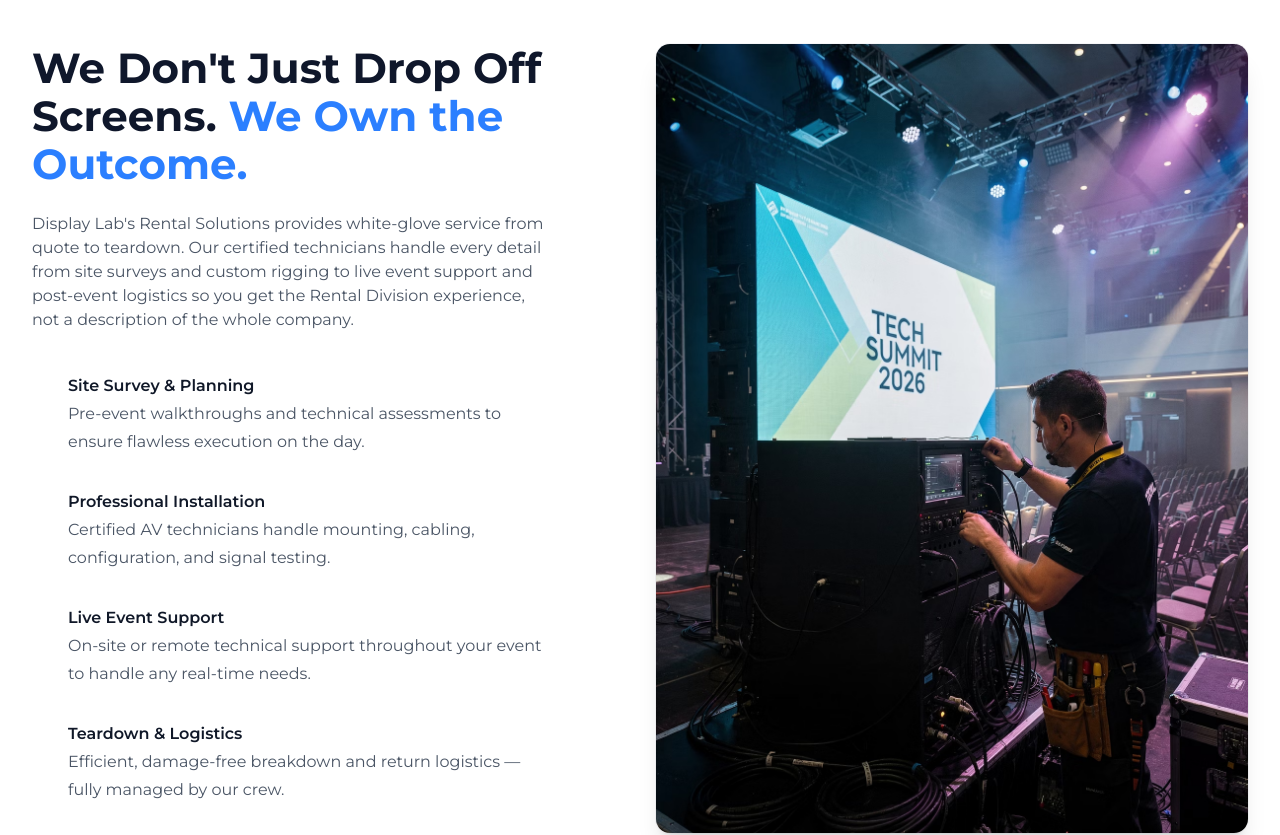
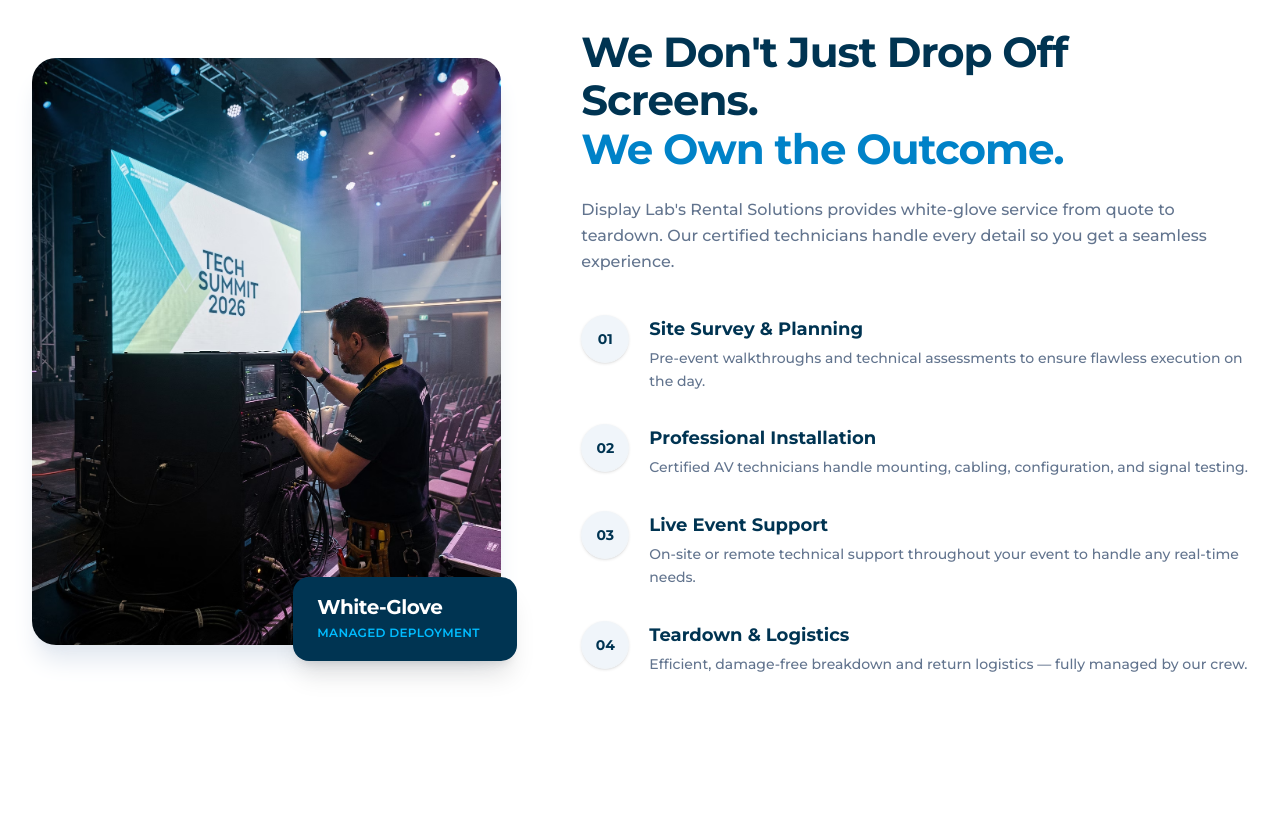
Before and after one commit to mijbah-eng/diplayLab, a Next.js app: page /rental in a window 1280 px wide. Shown: the part 2860-3695 px from the top of the page. Built offline with nearby package versions, Linux system fonts and the light colour scheme.

Commit message:
productCetagory updated

```diff
--- a/src/components/ProductCetagory/index.jsx
+++ b/src/components/ProductCetagory/index.jsx
@@ -51,6 +51,13 @@ function ProductCetagory({ selectedCategory, setSelectedCategory }) {
   const scrollContainerRef = useRef(null);
   const [showLeftArrow, setShowLeftArrow] = useState(false);
   const [showRightArrow, setShowRightArrow] = useState(false);
+  const [isGrabbing, setIsGrabbing] = useState(false);
+
+  const isDragging = useRef(false);
+  const startX = useRef(0);
+  const startY = useRef(0);
+  const scrollLeft = useRef(0);
+  const preventClick = useRef(false);
 
   const checkScroll = () => {
     if (scrollContainerRef.current) {
@@ -88,7 +95,65 @@ function ProductCetagory({ selectedCategory, setSelectedCategory }) {
     }
   };
 
+  const handlePointerDown = (e) => {
+    if (e.pointerType === "mouse" && e.button !== 0) return;
+
+    isDragging.current = true;
+    preventClick.current = false;
+    startX.current = e.clientX;
+    startY.current = e.clientY;
+    scrollLeft.current = scrollContainerRef.current.scrollLeft;
+
+    if (scrollContainerRef.current) {
+      scrollContainerRef.current.setPointerCapture(e.pointerId);
+    }
+    setIsGrabbing(true);
+  };
+
+  const handlePointerMove = (e) => {
+    if (!isDragging.current) return;
+
+    const dx = e.clientX - startX.current;
+    const dy = e.clientY - startY.current;
+
+    // If moved more than 5px, it's a drag interaction -> prevent clicking.
+    if (Math.abs(dx) > 5 || Math.abs(dy) > 5) {
+      preventClick.current = true;
+    }
+
+    if (e.pointerType === "mouse") {
+      e.preventDefault();
+      if (scrollContainerRef.current) {
+        scrollContainerRef.current.scrollLeft = scrollLeft.current - dx;
+      }
+    }
+  };
+
+  const handlePointerUp = (e) => {
+    if (!isDragging.current) return;
+    isDragging.current = false;
+    setIsGrabbing(false);
+    if (scrollContainerRef.current) {
+      try {
+        scrollContainerRef.current.releasePointerCapture(e.pointerId);
+      } catch (err) {}
+    }
+  };
+
+  const handlePointerCancel = (e) => {
+    isDragging.current = false;
+    setIsGrabbing(false);
+    if (scrollContainerRef.current) {
+      try {
+        scrollContainerRef.current.releasePointerCapture(e.pointerId);
+      } catch (err) {}
+    }
+  };
+
   const handleCategoryClick = (id) => {
+    if (preventClick.current) {
+      return;
+    }
     if (setSelectedCategory) {
       setSelectedCategory(id);
     }
@@ -128,7 +193,13 @@ function ProductCetagory({ selectedCategory, setSelectedCategory }) {
         {/* Scrollable Container */}
         <div
           ref={scrollContainerRef}
-          className="flex items-center overflow-x-auto scrollbar-none w-full py-1 px-4 gap-2 scroll-smooth"
+          onPointerDown={handlePointerDown}
+          onPointerMove={handlePointerMove}
+          onPointerUp={handlePointerUp}
+          onPointerCancel={handlePointerCancel}
+          className={`flex items-center overflow-x-auto scrollbar-none w-full py-1 px-4 gap-2 touch-pan-y select-none ${
+            isGrabbing ? "cursor-grabbing" : "cursor-grab"
+          }`}
         >
           {CATEGORIES_DATA.map((category, index) => {
             const isActive = selectedCategory === category.id;
@@ -144,6 +215,7 @@ function ProductCetagory({ selectedCategory, setSelectedCategory }) {
                     <img
                       src={category.image}
                       alt={category.title}
+                      draggable="false"
                       className="max-w-full max-h-full object-contain transition-transform duration-300 group-hover:scale-110"
                     />
                   </div>
--- a/src/components/pages/rental/components/Rental_division_service_model.jsx
+++ b/src/components/pages/rental/components/Rental_division_service_model.jsx
@@ -3,60 +3,91 @@ import Image from "next/image";
 function Rental_division_service_model() {
   const features = [
     {
+      id: '01',
       name: 'Site Survey & Planning',
       description:
         'Pre-event walkthroughs and technical assessments to ensure flawless execution on the day.',
     },
     {
+      id: '02',
       name: 'Professional Installation',
       description: 'Certified AV technicians handle mounting, cabling, configuration, and signal testing.',
     },
     {
+      id: '03',
       name: 'Live Event Support',
       description: 'On-site or remote technical support throughout your event to handle any real-time needs.'
     },
     {
+      id: '04',
       name: 'Teardown & Logistics',
       description: 'Efficient, damage-free breakdown and return logistics — fully managed by our crew.'
     },
-]
+  ];
 
-return (<>
+  return (
+    <section className="bg-white py-20 lg:py-28 overflow-hidden">
+      <div className="container max-w-6xl mx-auto px-4 sm:px-6 lg:px-8">
+        <div className="grid grid-cols-1 lg:grid-cols-12 gap-12 lg:gap-16 items-center">
 
-        <div className="overflow-hidden bg-white py-24 sm:py-32">
-            <div className="container">
-                <div className="mx-auto grid max-w-2xl grid-cols-1 gap-x-8 gap-y-16 sm:gap-y-20 lg:mx-0 lg:max-w-none lg:grid-cols-2">
-                    <div className="">
-                        <div className="lg:max-w-lg">
-                            <h2 className="h2_text mb-6">
-                                We Don't Just Drop Off Screens. <span className="text-blue-500">We Own the Outcome.</span>
+          {/* Left Column: Image with Overlapping Badge */}
+          <div className="lg:col-span-5 relative w-full max-w-md lg:max-w-none mx-auto lg:mx-0 pb-6 pr-6 lg:pb-0 lg:pr-0">
+            <div className="relative rounded-3xl overflow-hidden shadow-xl shadow-slate-200">
+              <Image
+                alt="Certified AV technician working on modular LED display panels"
+                src="/images/pages/rental/divition_service_model/divition_service_model.avif"
+                width={600}
+                height={650}
+                className="w-full h-auto object-cover aspect-[4/5] scale-100 hover:scale-102 transition-transform duration-500 ease-out"
+                priority
+              />
+            </div>
+
+            {/* White-Glove Badge */}
+            <div className="absolute -bottom-2 right-2 sm:bottom-[-16px] sm:right-[-16px] bg-[#003452] text-white py-5 px-6 rounded-2xl shadow-xl z-20 w-56 transform hover:-translate-y-1 transition-transform duration-300">
+              <div className="text-xl font-bold tracking-tight leading-none">White-Glove</div>
+              <div className="text-xs text-sky-400 font-semibold mt-2 tracking-wide uppercase">Managed Deployment</div>
+            </div>
+          </div>
+
+          {/* Right Column: Copy & Process Steps */}
+          <div className="lg:col-span-7 lg:pl-4">
+            <h2 className="text-3xl md:text-[42px] md:leading-[1.15] font-bold tracking-tight text-[#003452]">
+              We Don't Just Drop Off Screens.<br />
+              <span className="text-[#0082C8]">We Own the Outcome.</span>
             </h2>
-                            <p className="text-[1rem] text-gray-600 max-w-3xl mx-auto;">
-                                Display Lab's Rental Solutions provides white-glove service from quote to teardown. Our certified technicians handle every detail from site surveys and custom rigging to live event support and post-event logistics so you get the Rental Division experience, not a description of the whole company.
+
+            <p className="mt-6 text-[15px] md:text-base leading-relaxed text-slate-500 font-medium max-w-2xl">
+              Display Lab's Rental Solutions provides white-glove service from quote to teardown.
+              Our certified technicians handle every detail so you get a seamless experience.
             </p>
-                            <dl className="mt-10 max-w-xl space-y-8 text-base/7 text-gray-600 lg:max-w-none">
+
+            <div className="mt-10 space-y-8">
               {features.map((feature) => (
-                                    <div key={feature.name} className="relative pl-9">
-                                        <div className="font-semibold text-gray-900">
+                <div key={feature.id} className="flex items-start gap-5 group">
+                  {/* Step Number Circle */}
+                  <div className="flex size-12 items-center justify-center rounded-full bg-[#f0f5fa] text-[#003452] text-sm font-bold flex-shrink-0 shadow-sm border border-slate-100 group-hover:bg-[#003452] group-hover:text-white transition-colors duration-300">
+                    {feature.id}
+                  </div>
+
+                  {/* Step Info */}
+                  <div className="flex-1">
+                    <h3 className="text-lg font-bold text-[#003452] group-hover:text-[#0082C8] transition-colors duration-200">
                       {feature.name}
-                                        </div>{' '}
-                                        <div className="">{feature.description}</div>
+                    </h3>
+                    <p className="mt-1 text-sm text-slate-500 leading-relaxed font-medium">
+                      {feature.description}
+                    </p>
+                  </div>
                 </div>
               ))}
-                            </dl>
             </div>
           </div>
-                    <Image
-                        alt="Product screenshot"
-                        src="/images/pages/rental/divition_service_model/divition_service_model.avif"
-                        width={1000}
-                        height={1000}
-                        className="w-xl max-w-none rounded-xl shadow-xl ring-1 ring-gray-400/10 sm:w-228 md:-ml-4 lg:-ml-0"
-                    />
+
         </div>
       </div>
-        </div>
-    </>);
+    </section>
+  );
 }
 
 export default Rental_division_service_model;
--- a/src/utils/index.js
+++ b/src/utils/index.js
@@ -335,7 +335,7 @@ export const ProductsDatas = [
   {
     id: 5,
     name: "Indoor Display",
-    image: "/images/products/product 5.jpeg",
+    image: "/images/products/3.png",
   },
   {
     id: 6,
```
Lines whose indentation alone changed are shown as unchanged.
